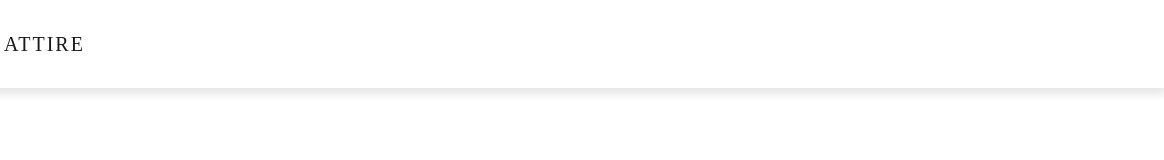
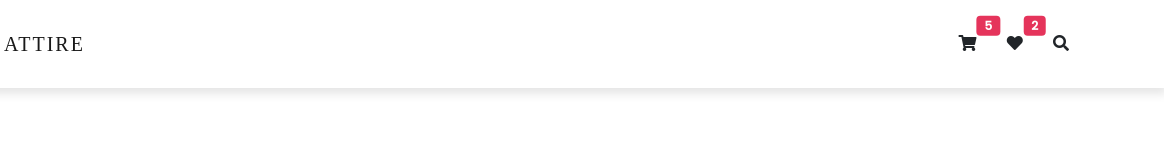
Before and after one commit to manu-codx/avtaar-capstone, a plain HTML site: page index.html in a window 1280 px wide. Shown: the full height of the page, 116-1280 px from the left. Drawn offline with Linux system fonts and the light colour scheme; files that its build step writes are made by us from their sources; a web font is replaced by a local one.

Commit message:
Update index.html

```diff
--- a/index.html
+++ b/index.html
@@ -21,3 +21,20 @@
                 <img src = "images/shopping-bag-icon.png" alt = "site icon">
                 <span class = "text-uppercase fw-lighter ms-2">Attire</span>
             </a>
+<div class = "order-lg-2 nav-btns">
+                <button type = "button" class = "btn position-relative">
+                    <i class = "fa fa-shopping-cart"></i>
+                    <span class = "position-absolute top-0 start-100 translate-middle badge bg-primary">5</span>
+                </button>
+                <button type = "button" class = "btn position-relative">
+                    <i class = "fa fa-heart"></i>
+                    <span class = "position-absolute top-0 start-100 translate-middle badge bg-primary">2</span>
+                </button>
+                <button type = "button" class = "btn position-relative">
+                    <i class = "fa fa-search"></i>
+                </button>
+            </div>
+
+            <button class = "navbar-toggler border-0" type = "button" data-bs-toggle = "collapse" data-bs-target = "#navMenu">
+                <span class = "navbar-toggler-icon"></span>
+            </button>
```
